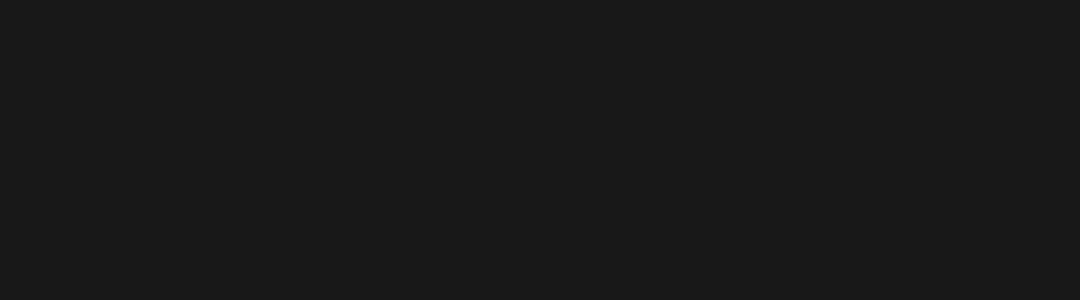
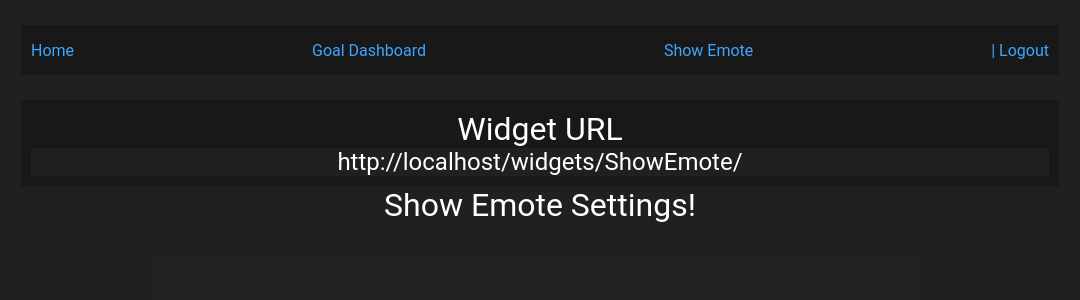
Before and after one commit to EvanRodrigues/stream-tools, a React (Create React App) app in the folder client/: page /ShowEmote in a window 1280 px wide. Shown: the top 300 px of the page, without its empty margins (100-1180 px from the left). Built offline with nearby package versions, Linux system fonts and the light colour scheme.

Commit message:
Added component boilerplate and routes

```diff
--- a/client/src/App.js
+++ b/client/src/App.js
@@ -6,6 +6,8 @@
 import { Dashboard } from "./pages/Dashboard";
 import { Home } from "./pages/Home";
 import { LogIn } from "./pages/LogIn";
+import { ShowEmote } from "./pages/ShowEmote";
+import { ShowEmoteSettings } from "./pages/ShowEmoteSettings";
 import { setColors } from "./actions/colors";
 import { setGoal } from "./actions/goal";
 import { setUser } from "./actions/user";
@@ -73,7 +75,16 @@
                     <Route path="/" exact component={Home} />
                     <Route path="/LogIn" component={LogIn} />
                     <Route path="/goal" exact component={Dashboard} />
+                    <Route
+                        path="/ShowEmote"
+                        exact
+                        component={ShowEmoteSettings}
+                    />
                     <Route path="/widgets/goal/:token" component={GoalBar} />
+                    <Route
+                        path="/widgets/ShowEmote/:token"
+                        component={ShowEmote}
+                    ></Route>
                     <Route path="/dashboard/:token" component={Dashboard} />
                 </Switch>
             </div>
--- a/client/src/components/Nav.js
+++ b/client/src/components/Nav.js
@@ -26,6 +26,9 @@
                 <Link to="/goal">
                     <li className="navLink">Goal Dashboard</li>
                 </Link>
+                <Link to="/ShowEmote">
+                    <li className="navLink">Show Emote</li>
+                </Link>
                 <li className="loginInfo">
                     {user} |{" "}
                     <span id="navLogout" onClick={logoutUser}>
--- /dev/null
+++ b/client/src/components/WidgetURL.js
@@ -0,0 +1,10 @@
+import React from "react";
+
+export const WidgetURL = (props) => {
+    return (
+        <div id="widgetUrl" className="formContainer">
+            <h1 className="url-header">Widget URL</h1>
+            <div className="url-container">{props.url}</div>
+        </div>
+    );
+};
--- a/client/src/pages/Dashboard.js
+++ b/client/src/pages/Dashboard.js
@@ -9,6 +9,7 @@
 import { ColorSettings } from "../components/ColorSettings";
 import io from "socket.io-client";
 import "../stylesheets/css/dashboard.css";
+import { WidgetURL } from "../components/WidgetURL";
 
 const url =
     window.location.origin === "http://localhost:3000"
@@ -138,12 +139,9 @@
                 }}
             >
                 <div id="settings">
-                    <div id="widgetUrl" className="formContainer">
-                        <h1 className="url-header">Widget URL</h1>
-                        <div className="url-container">
-                            {`${window.location.origin}/widgets/goal/${token}`}
-                        </div>
-                    </div>
+                    <WidgetURL
+                        url={`${window.location.origin}/widgets/goal/${token}`}
+                    />
 
                     <GoalSettings
                         progress={progress}
--- /dev/null
+++ b/client/src/pages/ShowEmote.js
@@ -0,0 +1,9 @@
+import React from "react";
+
+export const ShowEmote = (props) => {
+    return (
+        <div>
+            <h1>{props.match.params.token}</h1>
+        </div>
+    );
+};
--- /dev/null
+++ b/client/src/pages/ShowEmoteSettings.js
@@ -0,0 +1,19 @@
+import React from "react";
+import { useSelector } from "react-redux";
+import { Nav } from "../components/Nav";
+import { WidgetURL } from "../components/WidgetURL";
+
+export const ShowEmoteSettings = () => {
+    let token = useSelector((state) => state.goal.accessToken);
+
+    return (
+        <div id="content">
+            <Nav />
+
+            <WidgetURL
+                url={`${window.location.origin}/widgets/ShowEmote/${token}`}
+            />
+            <h1>Show Emote Settings!</h1>
+        </div>
+    );
+};
```
